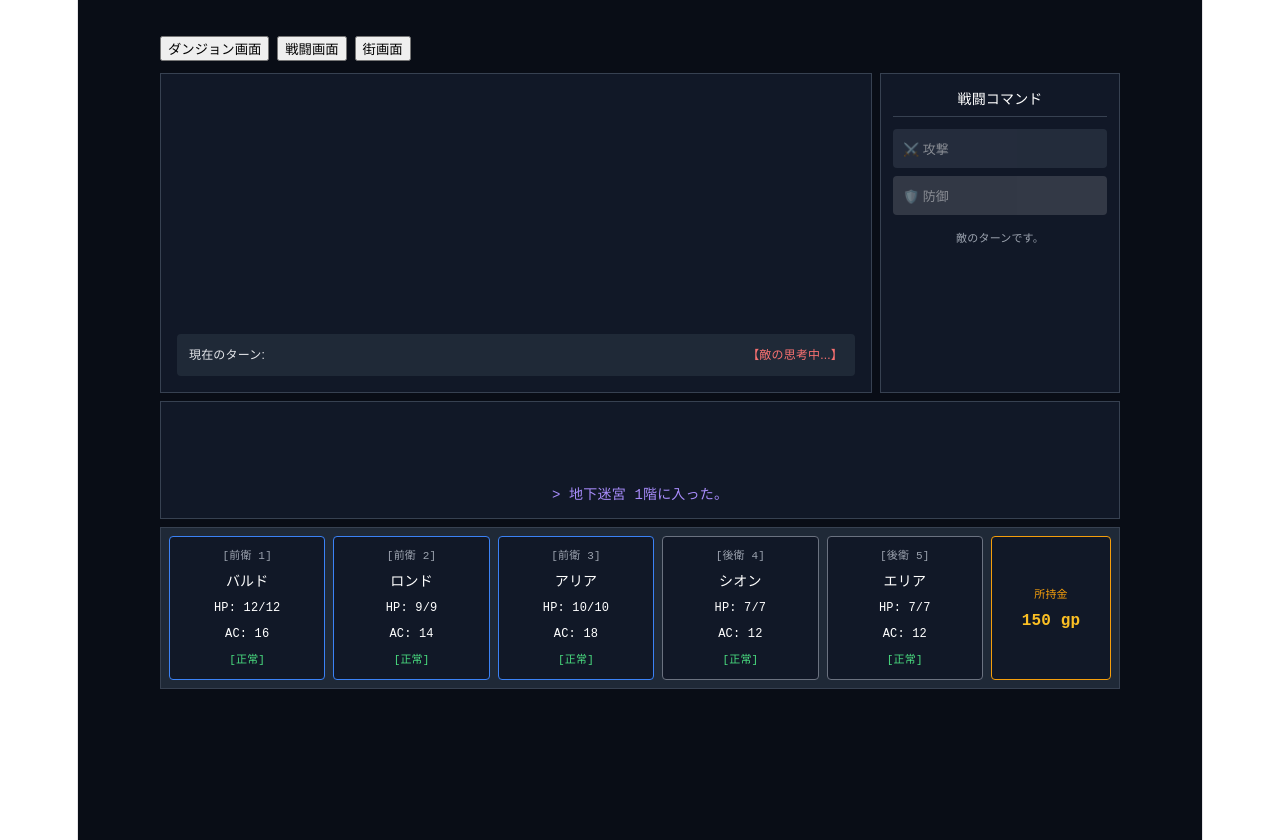
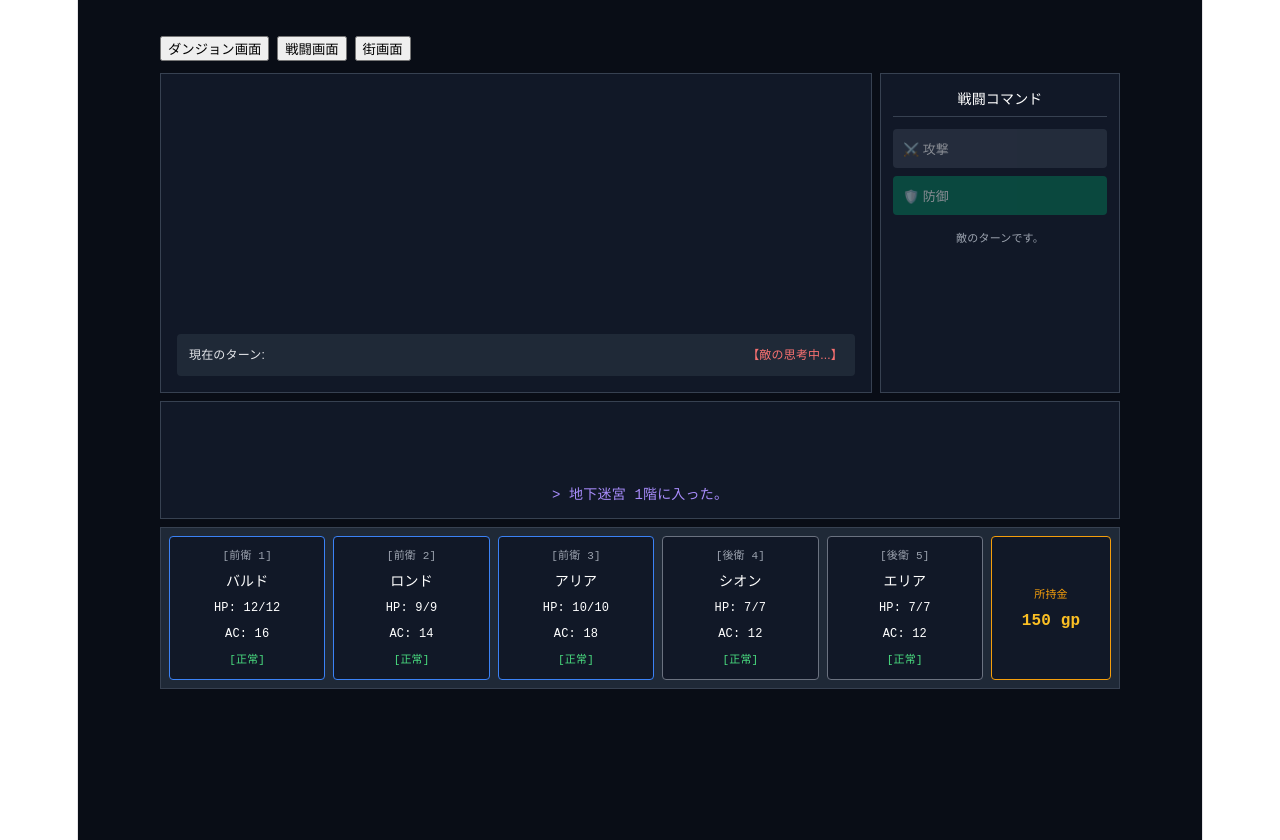
Before and after one commit to ueno-pwcom/wiz5e, a React (Vite) app: page / in a window 1280 px wide. Both pictures are taken after a click on the button "戦闘画面". Built offline with nearby package versions, Linux system fonts and the light colour scheme.

Commit message:
戦闘フォーカス追加

```diff
--- a/src/components/BattleView.tsx
+++ b/src/components/BattleView.tsx
@@ -13,6 +13,7 @@ export const BattleView: React.FC = () => {
 
   const currentCombatant = combatants[currentTurnIndex];
   const isPlayerTurn = currentCombatant?.is_player ?? false;
+  const players = combatants.filter((c) => c.is_player && c.hp.current > 0);
   const enemies = combatants.filter((c) => !c.is_player && c.hp.current > 0);
 
   // 攻撃実行時の処理
@@ -36,20 +37,22 @@ export const BattleView: React.FC = () => {
         <div style={{ display: 'flex', justifyContent: 'space-around', alignItems: 'center' }}>
           {enemies.map((enemy) => {
             const isTargetable = isPlayerTurn && selectedAction === 'attack';
+            const isCurrentEnemy = currentCombatant?.id === enemy.id;
             return (
               <div
                 key={enemy.id}
                 onClick={() => isTargetable && handleAttackTarget(enemy.id)}
                 style={{
                   backgroundColor: '#1f2937',
-                  border: isTargetable ? '2px solid #ef4444' : '1px solid #4b5563',
+                  border: isCurrentEnemy ? '2px solid #38bdf8' : isTargetable ? '2px solid #ef4444' : '1px solid #4b5563',
                   borderRadius: '8px',
                   padding: '12px',
                   textAlign: 'center',
                   width: '110px',
                   cursor: isTargetable ? 'pointer' : 'default',
-                  boxShadow: isTargetable ? '0 0 10px rgba(239, 68, 68, 0.5)' : 'none',
-                  transition: 'all 0.2s'
+                  boxShadow: isCurrentEnemy ? '0 0 0 4px rgba(56, 189, 248, 0.25)' : isTargetable ? '0 0 10px rgba(239, 68, 68, 0.5)' : 'none',
+                  transition: 'all 0.2s',
+                  position: 'relative'
                 }}
               >
                 <div style={{ fontSize: '28px' }}>👾</div>
@@ -131,7 +134,7 @@ export const BattleView: React.FC = () => {
           {/* 2. 防御ボタン */}
           <button
             disabled={!isPlayerTurn}
-            style={{ ...cmdBtnStyle, opacity: isPlayerTurn ? 1 : 0.5 }}
+            style={{ ...cmdBtnStyle, backgroundColor: '#047857', opacity: isPlayerTurn ? 1 : 0.5 }}
             onClick={() => {
               setSelectedAction('none');
               executePlayerDefend();
--- a/src/components/StatusPanel.tsx
+++ b/src/components/StatusPanel.tsx
@@ -1,5 +1,6 @@
 import React from 'react';
 import type { Character } from '../types/game';
+import { useGameStore } from '../store/useGameStore';
 
 interface Props {
   party: Character[];
@@ -7,6 +8,11 @@ interface Props {
 }
 
 export const StatusPanel: React.FC<Props> = ({ party, gold }) => {
+  const combatants = useGameStore((state) => state.combatants);
+  const currentTurnIndex = useGameStore((state) => state.currentTurnIndex);
+  const currentCombatant = combatants[currentTurnIndex];
+  const currentTurnId = currentCombatant?.is_player ? currentCombatant.id : null;
+
   return (
     <div style={{
       display: 'grid',
@@ -18,12 +24,15 @@ export const StatusPanel: React.FC<Props> = ({ party, gold }) => {
       color: '#fff',
       fontFamily: 'monospace'
     }}>
-      {party.map((char, idx) => (
+      {party.map((char, idx) => {
+        const isCurrentTurn = char.id === currentTurnId;
+        return (
           <div key={char.id} style={{
             backgroundColor: '#111827',
             padding: '6px',
             borderRadius: '4px',
-          border: char.position === 'front' ? '1px solid #3b82f6' : '1px solid #6b7280'
+            border: isCurrentTurn ? '2px solid #38bdf8' : char.position === 'front' ? '1px solid #3b82f6' : '1px solid #6b7280',
+            boxShadow: isCurrentTurn ? '0 0 0 4px rgba(56, 189, 248, 0.18)' : 'none'
           }}>
             <div style={{ fontSize: '11px', color: '#9ca3af' }}>
               [{char.position === 'front' ? `前衛 ${idx + 1}` : `後衛 ${idx + 1}`}]
@@ -35,7 +44,8 @@ export const StatusPanel: React.FC<Props> = ({ party, gold }) => {
               {char.is_alive ? '[正常]' : '[死亡]'}
             </div>
           </div>
-      ))}
+        );
+      })}
       <div style={{
         backgroundColor: '#111827',
         padding: '6px',
```
Lines whose indentation alone changed are shown as unchanged.
